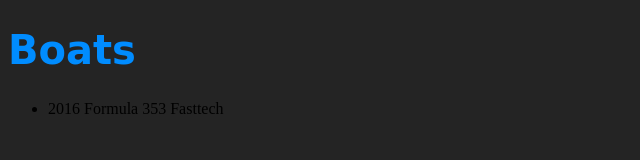
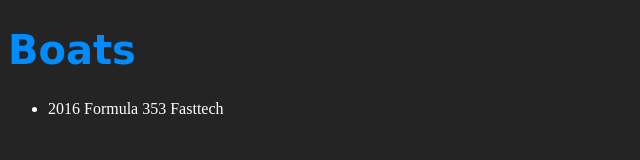
Before and after one commit to kaytonar/learning_html, a plain HTML site: page testing/index.html in a window 1280 px wide. Shown: the whole page, without its empty margins (0-640 px from the left). Drawn offline with Linux system fonts and the light colour scheme.

Commit message:
changed list colour

```diff
--- a/testing/css/master.css
+++ b/testing/css/master.css
@@ -7,3 +7,7 @@ h1 {
 body {
     background-color: #242424;
 }
+
+ul {
+    color: #FFFFFF;
+}
```
